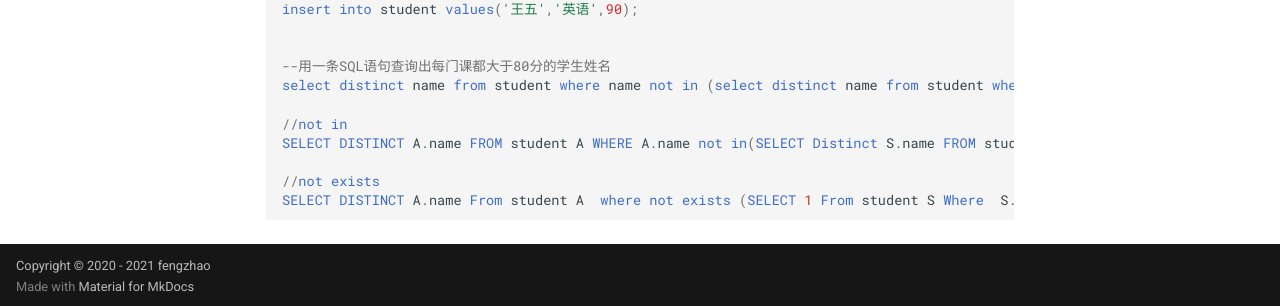
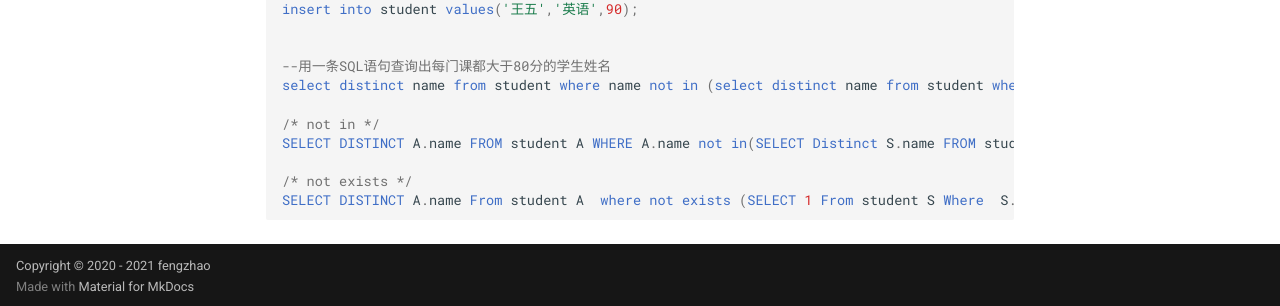
Before and after one commit to fengzhaowiki/mysql-wiki, an MkDocs documentation site: the page built from docs/basic/6.sql_practice.md, in a window 1280 px wide and 1255 px high. Shown: the part 946-1252 px from the top of the window. Built offline with MkDocs 1.6.1 and Material for MkDocs 9.7.7, drawn with Linux system fonts in a browser that asks for light colours; comment, search, counter and statistics services are not loaded.

Commit message:
update mysql docs

````diff
--- a/docs/basic/6.sql_practice.md
+++ b/docs/basic/6.sql_practice.md
@@ -45,9 +45,9 @@ insert into student values('王五','英语',90);
 --用一条SQL语句查询出每门课都大于80分的学生姓名
 select distinct name from student where name not in (select distinct name from student where fengshu<=80);
 
-//not in
+/* not in */
 SELECT DISTINCT A.name FROM student A WHERE A.name not in(SELECT Distinct S.name FROM student S WHERE S.score <80);
 
-//not exists
+/* not exists */
 SELECT DISTINCT A.name From student A  where not exists (SELECT 1 From student S Where  S.score <80 AND S.name =A.name);
 ```
````
